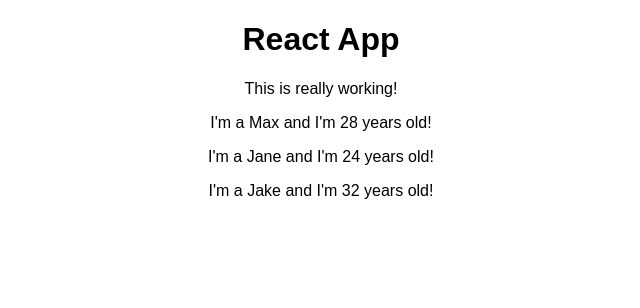
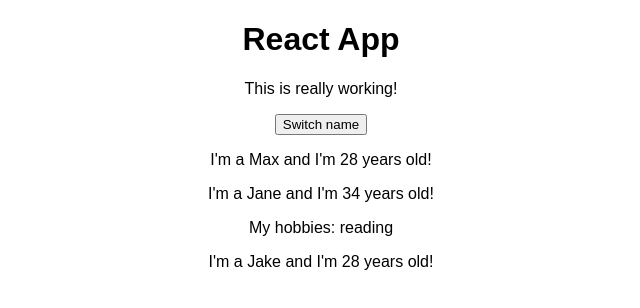
Before and after one commit to pchelka84/react-app-list-of-people, a React (Create React App) app: page / in a window 1280 px wide. Shown: the top 308 px of the page, without its empty margins (319-959 px from the left). Built offline with nearby package versions, Linux system fonts and the light colour scheme.

Commit message:
Adding status & passing it to the component

```diff
--- a/src/App.js
+++ b/src/App.js
@@ -3,16 +3,36 @@
 import Person from "./Person/Person";
 
 class App extends Component {
+  state = {
+    persons: [
+      { name: "Max", age: 28 },
+      { name: "Jane", age: 34 },
+      { name: "Jake", age: 32 }
+    ]
+  };
+
   render() {
     return (
       <div className="App">
         <h1>React App</h1>
         <p>This is really working!</p>
-        <Person name="Max" age="28" />
-        <Person name="Jane" age="24">
+
+        <button>Switch name</button>
+
+        <Person
+          name={this.state.persons[0].name}
+          age={this.state.persons[0].age}
+        />
+        <Person
+          name={this.state.persons[1].name}
+          age={this.state.persons[1].age}
+        >
           My hobbies: reading
         </Person>
-        <Person name="Jake" age="32" />
+        <Person
+          name={this.state.persons[2].name}
+          age={this.state.persons[0].age}
+        />
       </div>
     );
   }
--- a/src/Person/Person.js
+++ b/src/Person/Person.js
@@ -6,6 +6,7 @@
       <p>
         I'm a {props.name} and I'm {props.age} years old!
       </p>
+      <p>{props.children}</p>
     </div>
   );
 };
```
